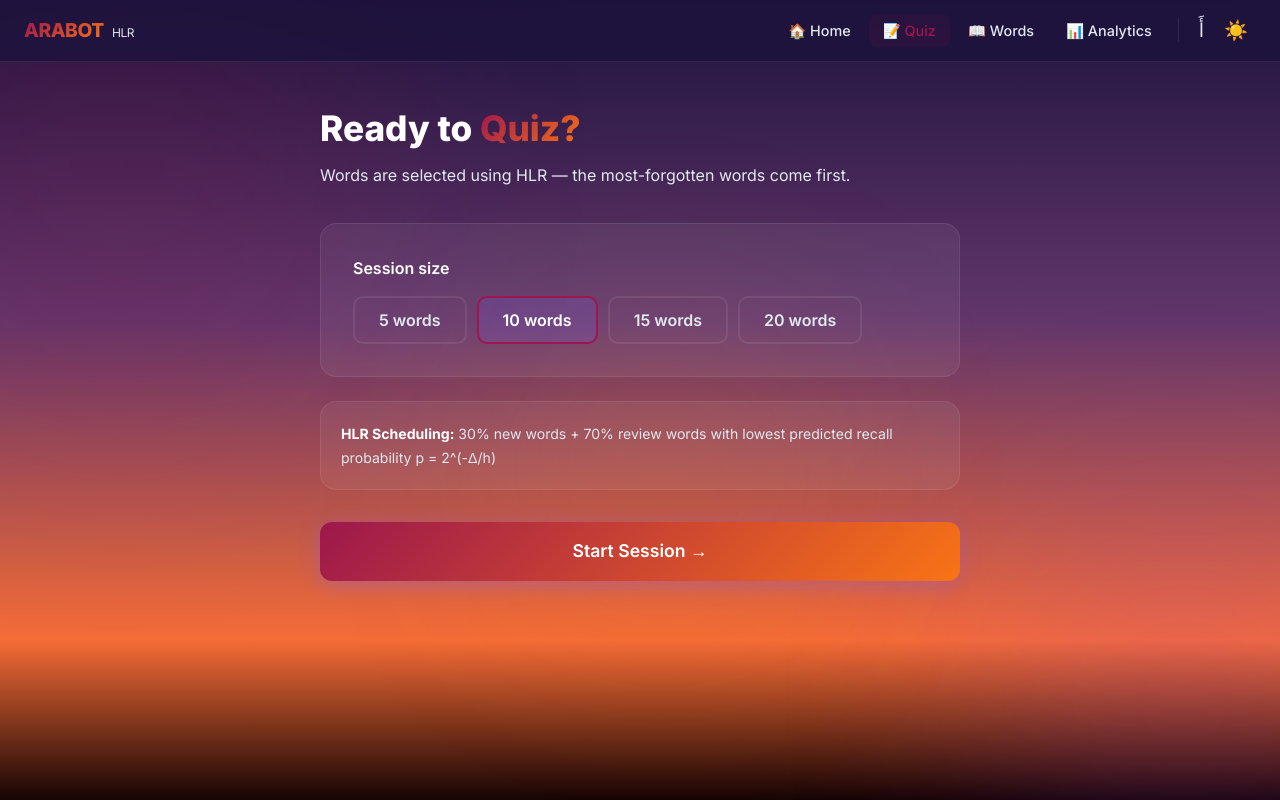
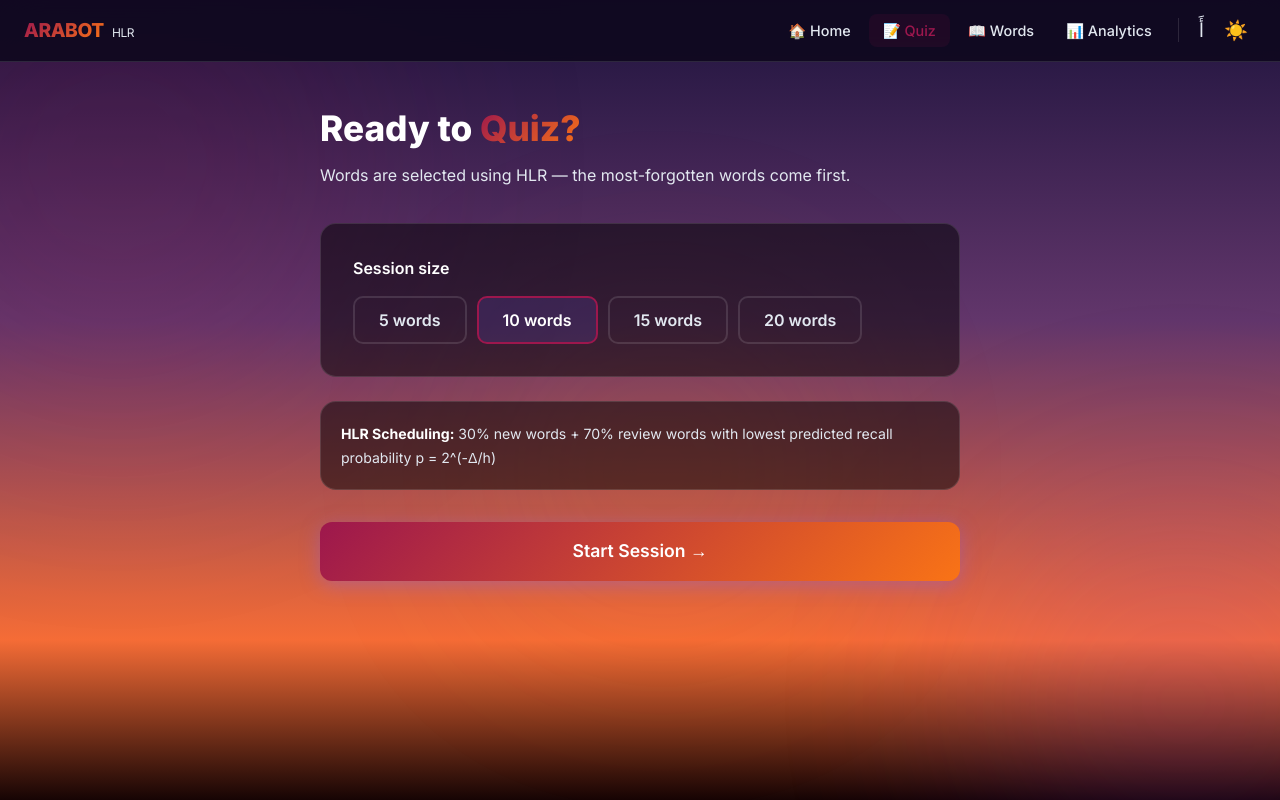
Before and after one commit to mairaaijaz/intro-to-AI, a Next.js app in the folder arabot-web/: page /quiz in a window 1280 px wide. Built offline with nearby package versions, Linux system fonts and the light colour scheme.

Commit message:
Fix: dark translucent glass effect for better text readability on vibrant backgrounds

```diff
--- a/arabot-web/src/app/globals.css
+++ b/arabot-web/src/app/globals.css
@@ -5,8 +5,8 @@
 :root {
   --bg:        linear-gradient(to bottom, #1e133d 0%, #62366b 40%, #f56c36 80%, #160404 100%);
   --surface:   #12121f;
-  --surface2:  rgba(255,255,255,0.06);
-  --border:    rgba(255,255,255,0.08);
+  --surface2:  rgba(0, 0, 0, 0.35);
+  --border:    rgba(255, 255, 255, 0.12);
   --accent:    #9d174d; /* maroon-ish */
   --accent2:   #f97316; /* orange */
   --accent3:   #9333ea; /* purple */
@@ -15,15 +15,15 @@
   --red:       #f87171;
   --text:      #ffffff;
   --muted:     #e2e8f0;
-  --nav-bg:    rgba(30, 19, 61, 0.85);
-  --glass-bg:  rgba(255,255,255,0.06);
+  --nav-bg:    rgba(15, 8, 30, 0.9);
+  --glass-bg:  rgba(0, 0, 0, 0.5);
 }
 
 .light {
   --bg:        linear-gradient(to bottom, #040b26 0%, #2d4786 50%, #e992a6 85%, #293864 100%);
-  --surface:   rgba(255,255,255,0.05);
-  --surface2:  rgba(255,255,255,0.1);
-  --border:    rgba(255,255,255,0.15);
+  --surface:   rgba(0, 0, 0, 0.25);
+  --surface2:  rgba(0, 0, 0, 0.35);
+  --border:    rgba(255, 255, 255, 0.15);
   --accent:    #e879f9;
   --accent2:   #38bdf8;
   --accent3:   #818cf8;
@@ -32,8 +32,8 @@
   --red:       #f87171;
   --text:      #ffffff;
   --muted:     #e2e8f0;
-  --nav-bg:    rgba(4, 11, 38, 0.85);
-  --glass-bg:  rgba(255,255,255,0.12);
+  --nav-bg:    rgba(2, 6, 22, 0.9);
+  --glass-bg:  rgba(0, 0, 0, 0.45);
 }
 
 * { box-sizing: border-box; margin: 0; padding: 0; }
```
